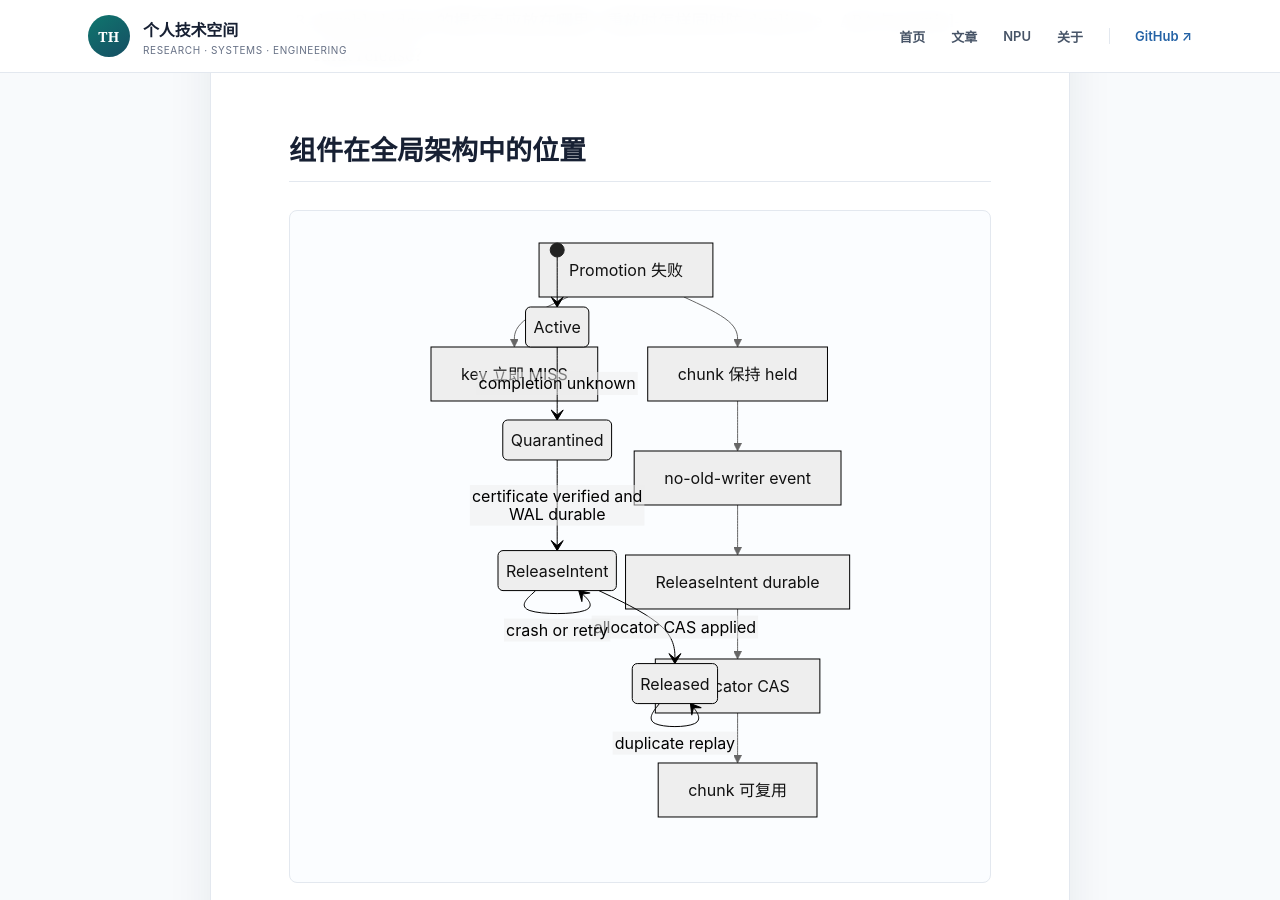
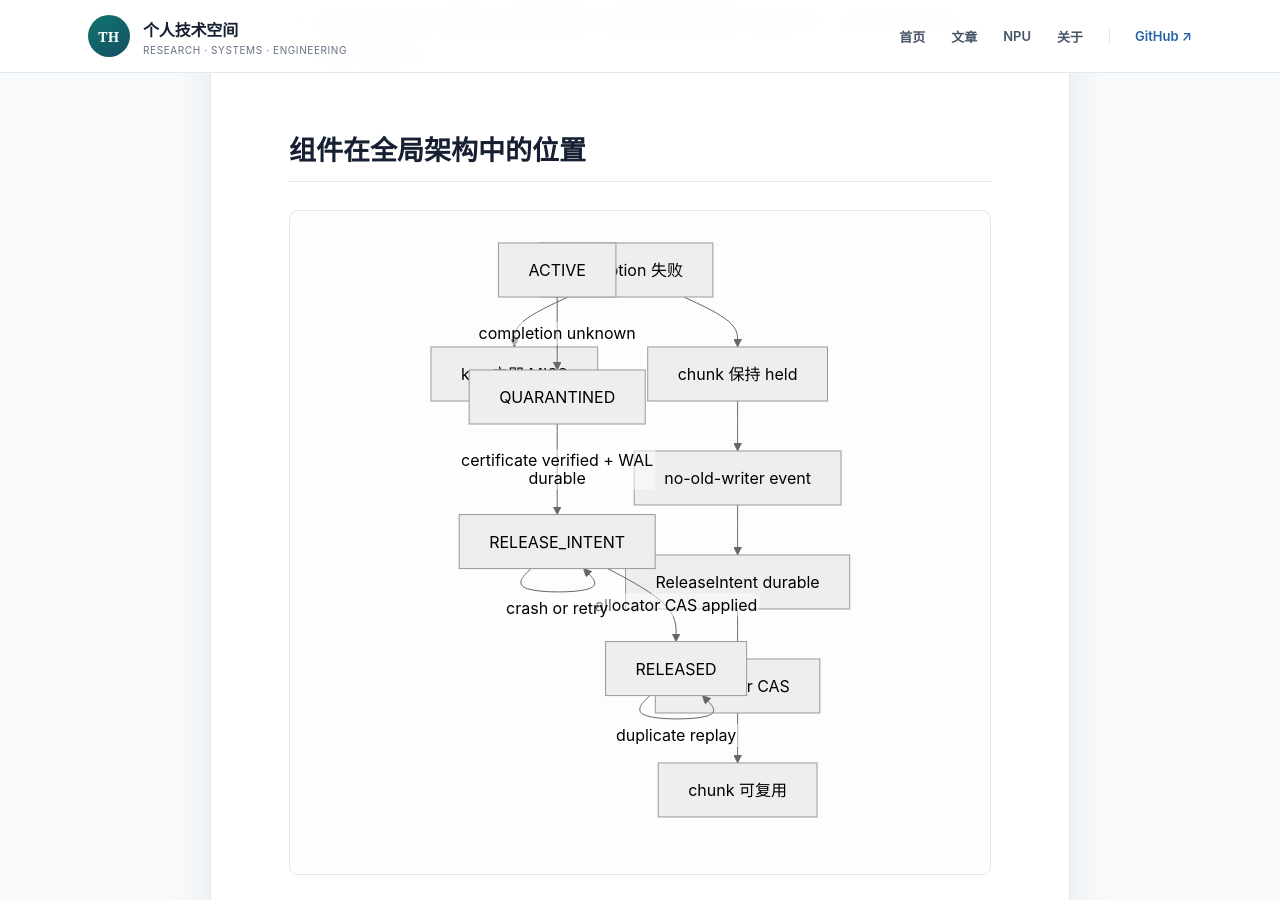
Before and after one commit to zhanghanleo10/zhanghanleo10.github.io, a Jekyll site: the page built from _posts/2026-11-10-vllm-crash-safe-capacity-ledger-release-intent-allocator-cas.md, in a window 1280 px wide and 900 px high, scrolled down 1918 px. Built offline with Jekyll 4.4.1, drawn with Linux system fonts in a browser that asks for light colours.

Commit message:
docs(vllm): add daily learning note 2026-11-10

````diff
--- a/_posts/2026-11-10-vllm-crash-safe-capacity-ledger-release-intent-allocator-cas.md
+++ b/_posts/2026-11-10-vllm-crash-safe-capacity-ledger-release-intent-allocator-cas.md
@@ -86,13 +86,12 @@ ReleaseIntent {
 `region_id` 必须含 allocation generation/nonce，不能只有 base+length；`intent_id` 必须稳定可重放。状态机如下：
 
 ```mermaid
-stateDiagram-v2
-    [*] --> Active
-    Active --> Quarantined: completion unknown
-    Quarantined --> ReleaseIntent: certificate verified and WAL durable
-    ReleaseIntent --> Released: allocator CAS applied
-    ReleaseIntent --> ReleaseIntent: crash or retry
-    Released --> Released: duplicate replay
+flowchart TD
+    A["ACTIVE"] -->|"completion unknown"| Q["QUARANTINED"]
+    Q -->|"certificate verified + WAL durable"| I["RELEASE_INTENT"]
+    I -->|"allocator CAS applied"| R["RELEASED"]
+    I -->|"crash or retry"| I
+    R -->|"duplicate replay"| R
 ```
 
 真正的线性化点不是 event set，也不是 intent fsync，而是 allocator 对 `(region_id, allocation_generation, intent_id)` 的幂等 CAS。`RELEASED` ledger record只是把已发生的 allocator verdict持久化，方便恢复与审计。
````
